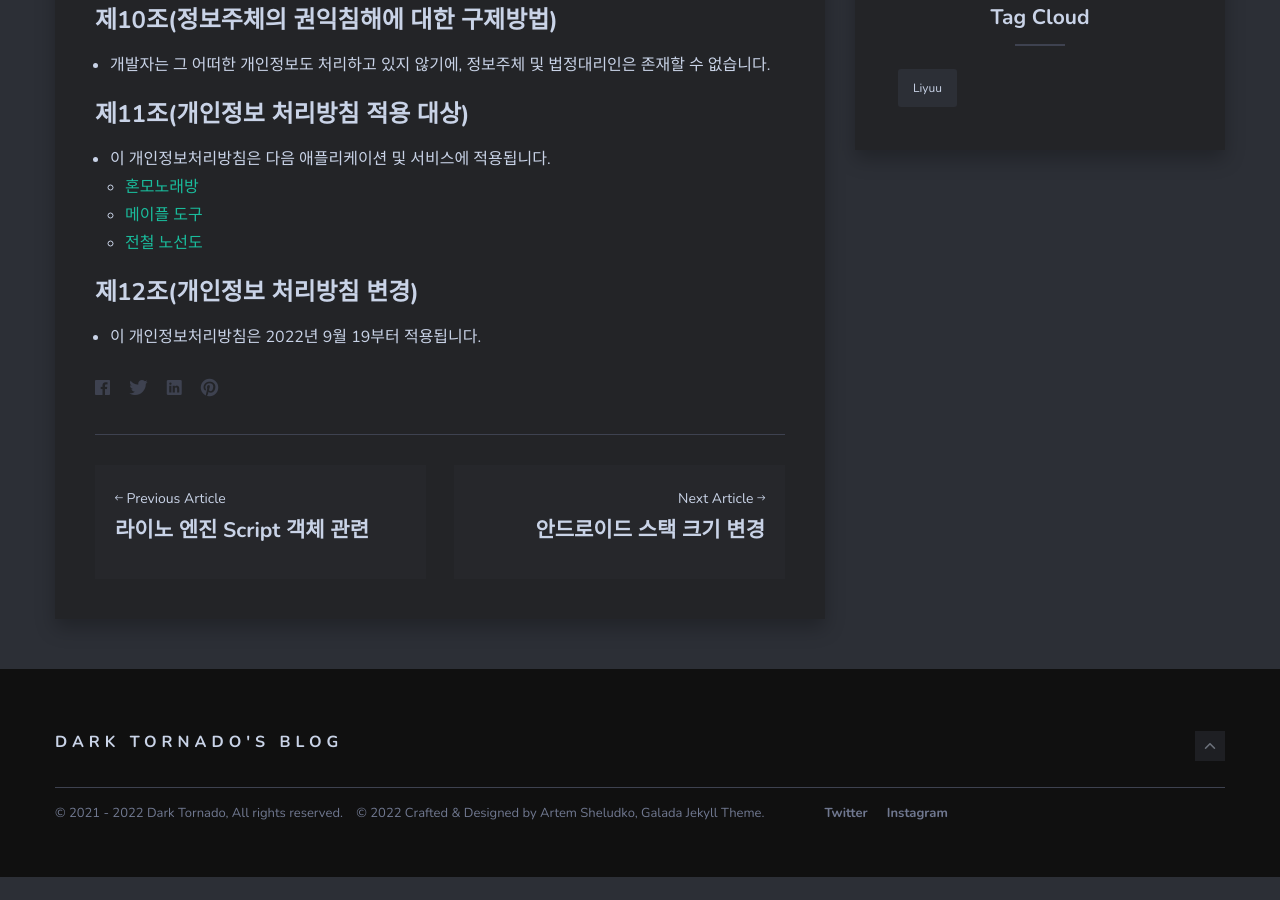
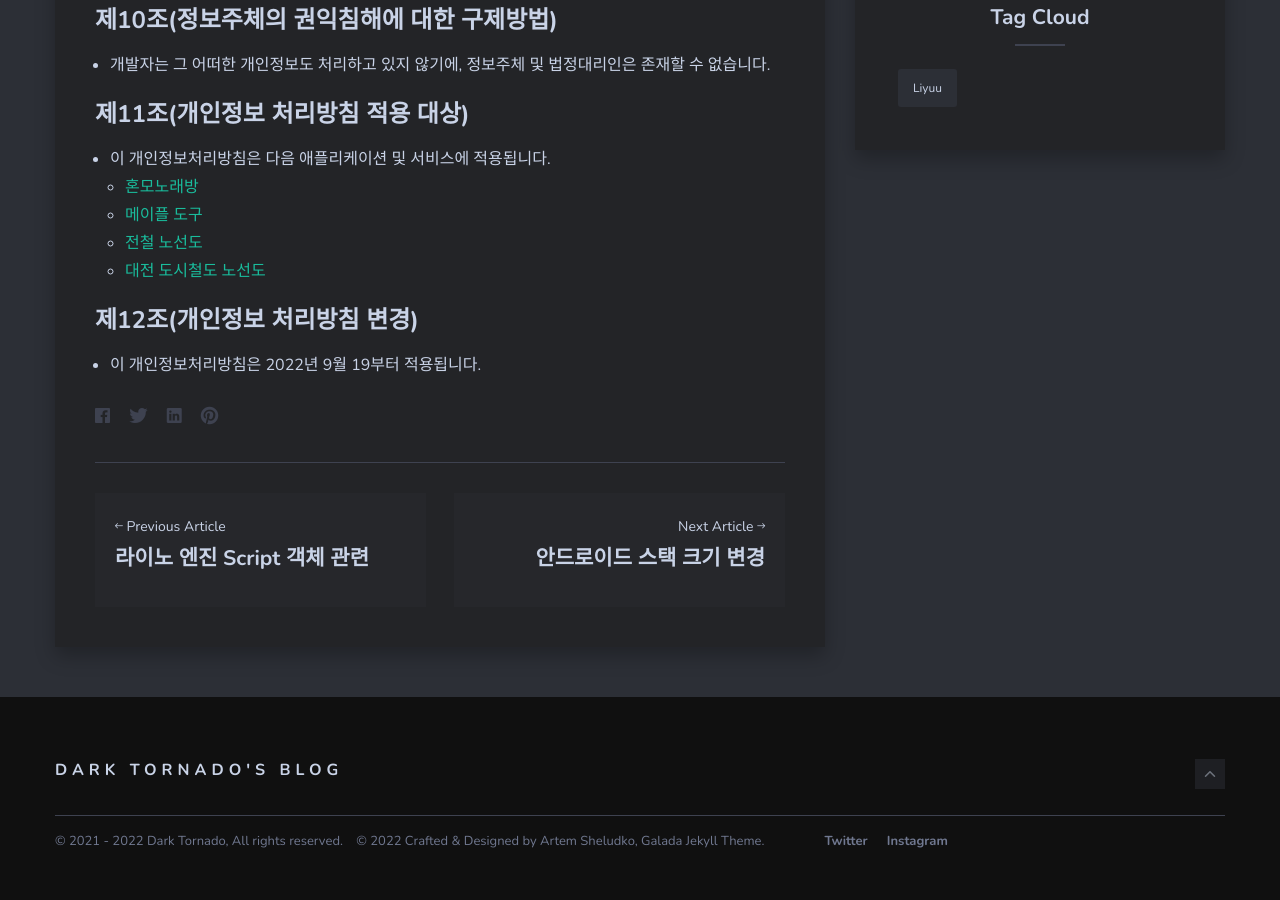
Before and after one commit to DarkTornado/blog, a Jekyll site: the page built from _posts/2022-09-19-android-privacy-policy.md, in a window 1280 px wide and 900 px high, scrolled down 1643 px. Built offline with Jekyll 4.4.1, drawn with Linux system fonts in a browser that asks for light colours; nearby versions of some CDN libraries; before the commit the page ends 2520 px from its top, so only the background shows below that.

Commit message:
new app is added to list

```diff
--- a/_posts/2022-09-19-android-privacy-policy.md
+++ b/_posts/2022-09-19-android-privacy-policy.md
@@ -44,6 +44,7 @@
   - [혼모노래방](https://play.google.com/store/apps/details?id=com.darktornado.animesongnumber)
   - [메이플 도구](https://play.google.com/store/apps/details?id=com.darktornado.mapletools)
   - [전철 노선도](https://play.google.com/store/apps/details?id=com.darktornado.metromap)
+  - [대전 도시철도 노선도](https://play.google.com/store/apps/details?id=com.darktornado.daejeonmetro)
 
 ### 제12조(개인정보 처리방침 변경)
 - 이 개인정보처리방침은 2022년 9월 19부터 적용됩니다.
```
